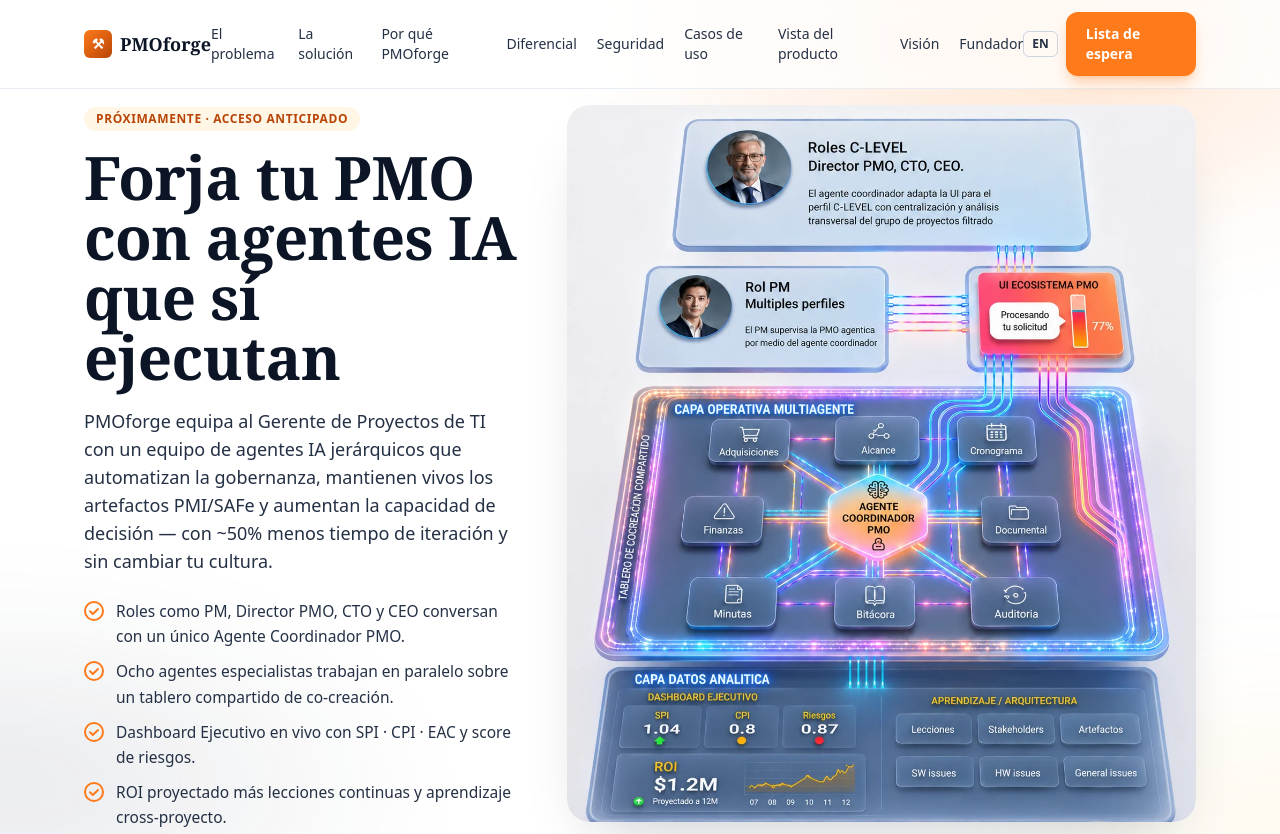
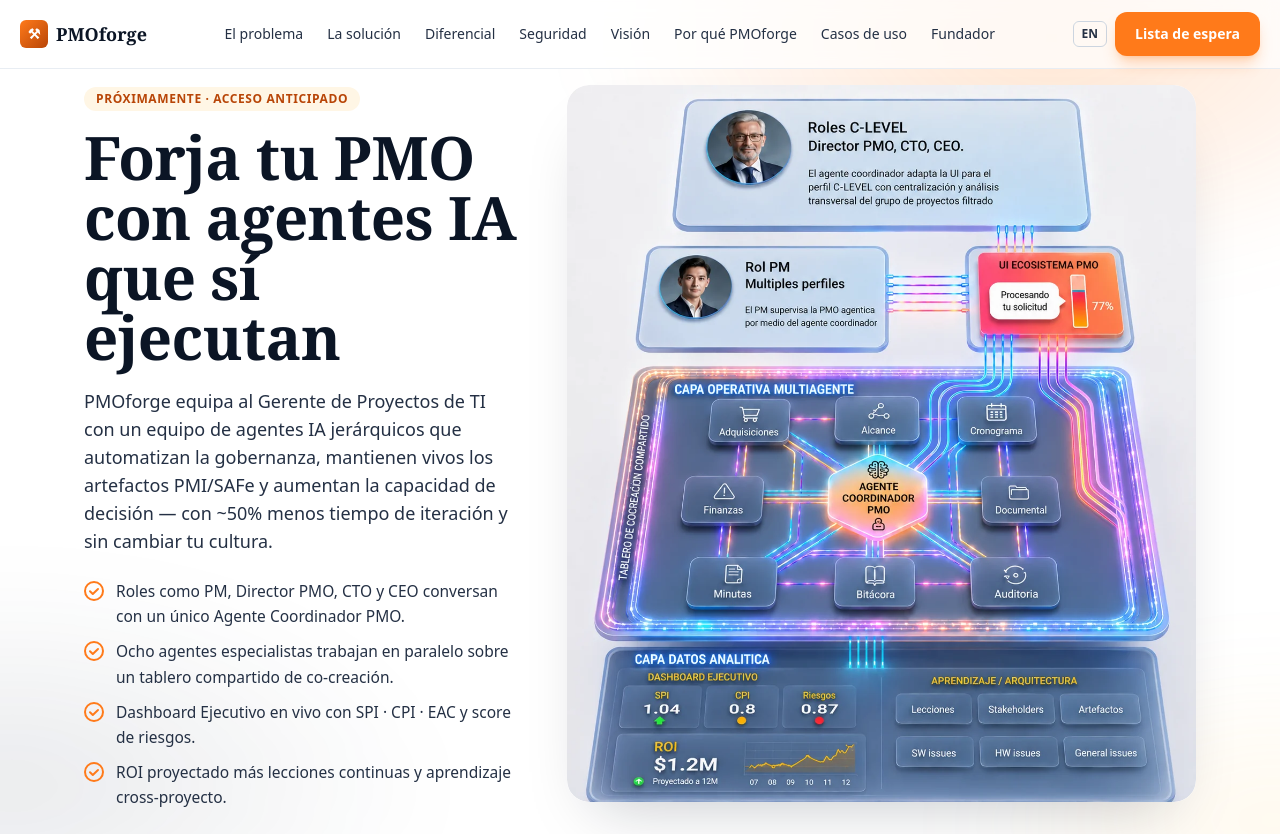
Before and after one commit to alfred-contreras/pmoforge-landing, an Astro site: page / in a window 1280 px wide. Shown: the top 834 px of the page. Built offline with nearby package versions, Linux system fonts and the light colour scheme; Astro itself is replaced by a stand-in of ours; some packages are replaced by stand-ins of ours.

Commit message:
fix(navbar): whitespace-nowrap + breakpoints reorganizados

```diff
--- a/src/components/NavBar.astro
+++ b/src/components/NavBar.astro
@@ -10,28 +10,28 @@
 ---
 
 <header class="sticky top-0 z-40 backdrop-blur bg-white/70 border-b border-ink-100">
-  <nav class="max-w-6xl mx-auto px-5 py-3 flex items-center justify-between">
-    <a href={lang === 'en' ? '/en/' : '/'} class="flex items-center gap-2 font-serif font-bold text-lg text-ink-900">
+  <nav class="max-w-7xl mx-auto px-5 py-3 flex items-center justify-between gap-4">
+    <a href={lang === 'en' ? '/en/' : '/'} class="flex items-center gap-2 font-serif font-bold text-lg text-ink-900 shrink-0 whitespace-nowrap">
       <span class="inline-block w-7 h-7 rounded-md bg-gradient-to-br from-ember-500 to-ember-700 grid place-items-center text-white text-sm">⚒</span>
       PMOforge
     </a>
-    <ul class="hidden md:flex items-center gap-5 text-sm text-ink-700">
-      <li><a href="#problem" class="hover:text-ember-600">{t.nav.problem}</a></li>
-      <li><a href="#solution" class="hover:text-ember-600">{t.nav.solution}</a></li>
-      <li class="hidden lg:block"><a href="#value" class="hover:text-ember-600">{t.nav.value}</a></li>
-      <li><a href="#competitive" class="hover:text-ember-600">{t.nav.competitive}</a></li>
-      <li><a href="#security" class="hover:text-ember-600">{t.nav.security}</a></li>
-      <li class="hidden lg:block"><a href="#use-cases" class="hover:text-ember-600">{t.nav.useCases}</a></li>
-      <li class="hidden xl:block"><a href="#preview" class="hover:text-ember-600">{t.nav.preview}</a></li>
-      <li><a href="#vision" class="hover:text-ember-600">{t.nav.vision}</a></li>
-      <li class="hidden lg:block"><a href="#founder" class="hover:text-ember-600">{t.nav.founder}</a></li>
+    <ul class="hidden md:flex items-center gap-x-5 lg:gap-x-6 text-sm text-ink-700 flex-nowrap">
+      <li class="hidden lg:block"><a href="#problem" class="hover:text-ember-600 whitespace-nowrap">{t.nav.problem}</a></li>
+      <li><a href="#solution" class="hover:text-ember-600 whitespace-nowrap">{t.nav.solution}</a></li>
+      <li><a href="#competitive" class="hover:text-ember-600 whitespace-nowrap">{t.nav.competitive}</a></li>
+      <li><a href="#security" class="hover:text-ember-600 whitespace-nowrap">{t.nav.security}</a></li>
+      <li><a href="#vision" class="hover:text-ember-600 whitespace-nowrap">{t.nav.vision}</a></li>
+      <li class="hidden xl:block"><a href="#value" class="hover:text-ember-600 whitespace-nowrap">{t.nav.value}</a></li>
+      <li class="hidden xl:block"><a href="#use-cases" class="hover:text-ember-600 whitespace-nowrap">{t.nav.useCases}</a></li>
+      <li class="hidden 2xl:block"><a href="#preview" class="hover:text-ember-600 whitespace-nowrap">{t.nav.preview}</a></li>
+      <li class="hidden xl:block"><a href="#founder" class="hover:text-ember-600 whitespace-nowrap">{t.nav.founder}</a></li>
     </ul>
-    <div class="flex items-center gap-2">
+    <div class="flex items-center gap-2 shrink-0">
       <a href={altHref}
          class="text-xs font-semibold uppercase rounded-md border border-ink-200 px-2 py-1 text-ink-700 hover:bg-ink-50">
         {altLang.toUpperCase()}
       </a>
-      <a href="#waitlist" class="btn-primary text-sm py-2 px-4">{t.nav.waitlist}</a>
+      <a href="#waitlist" class="btn-primary text-sm py-2 px-4 whitespace-nowrap">{t.nav.waitlist}</a>
     </div>
   </nav>
 </header>
```
